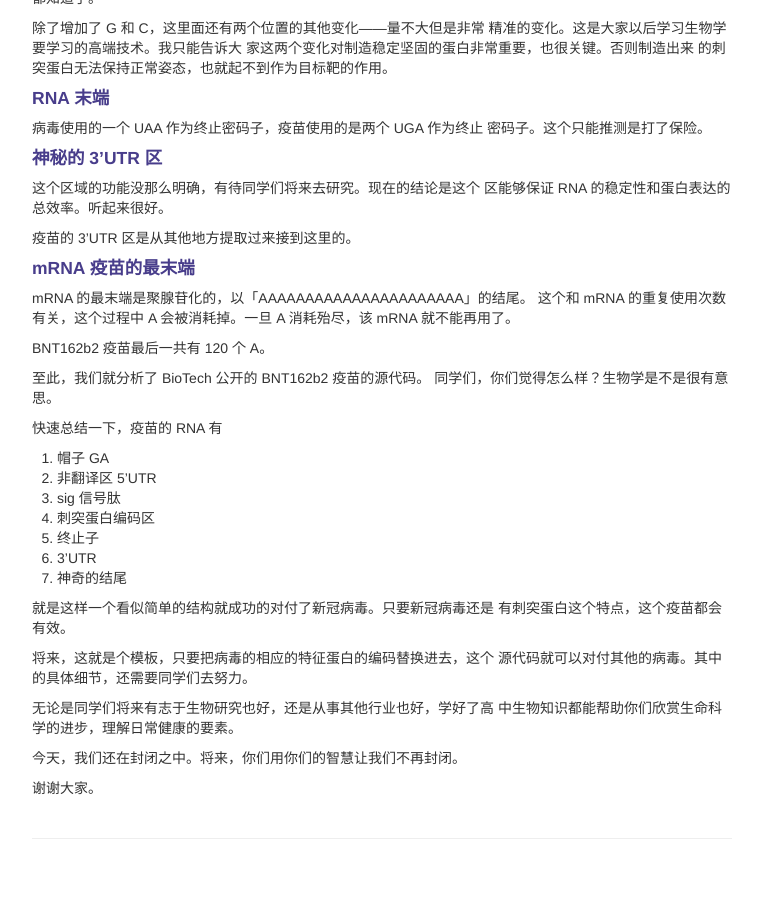
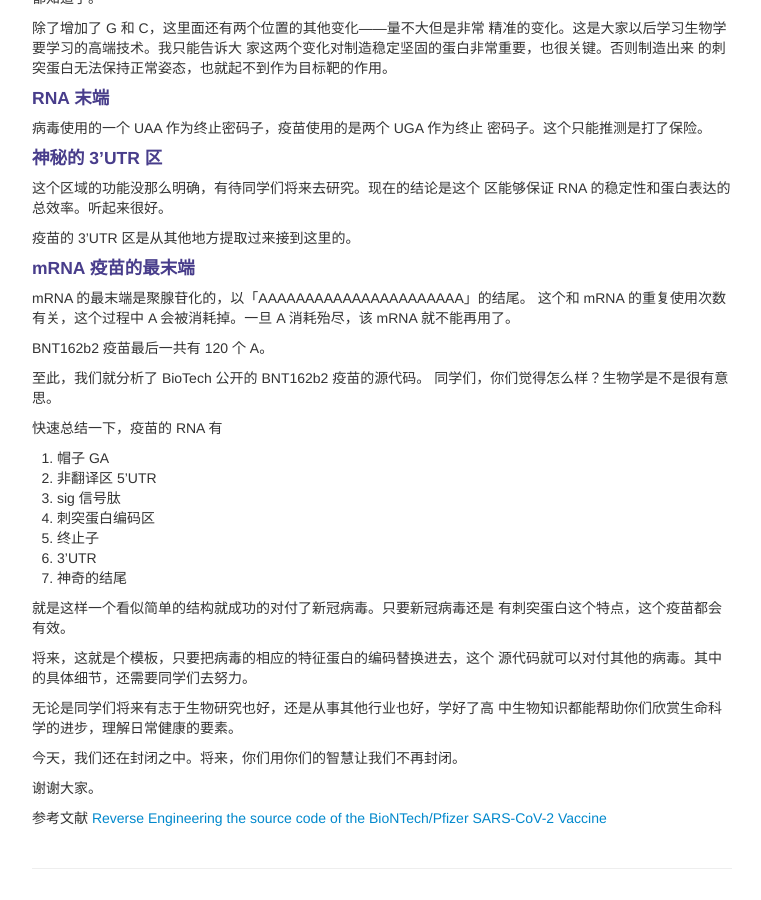
Before and after one commit to wxie2017/wxie2017.github.io, a Jekyll site: the page built from pages/speech/talk_to_high_school_students.md, in a window 1280 px wide and 900 px high, scrolled down 2684 px. Shown: the whole window, without its empty margins (258-1019 px from the left). Built offline with Jekyll 4.4.1, drawn with Linux system fonts in a browser that asks for light colours; before the commit the page ends 3554 px from its top, so only the background shows below that.

Commit message:
add reference

```diff
--- a/pages/speech/talk_to_high_school_students.md
+++ b/pages/speech/talk_to_high_school_students.md
@@ -232,3 +232,7 @@
 今天，我们还在封闭之中。将来，你们用你们的智慧让我们不再封闭。
 
 谢谢大家。
+
+
+参考文献
+[Reverse Engineering the source code of the BioNTech/Pfizer SARS-CoV-2 Vaccine](https://berthub.eu/articles/posts/reverse-engineering-source-code-of-the-biontech-pfizer-vaccine/)
```
